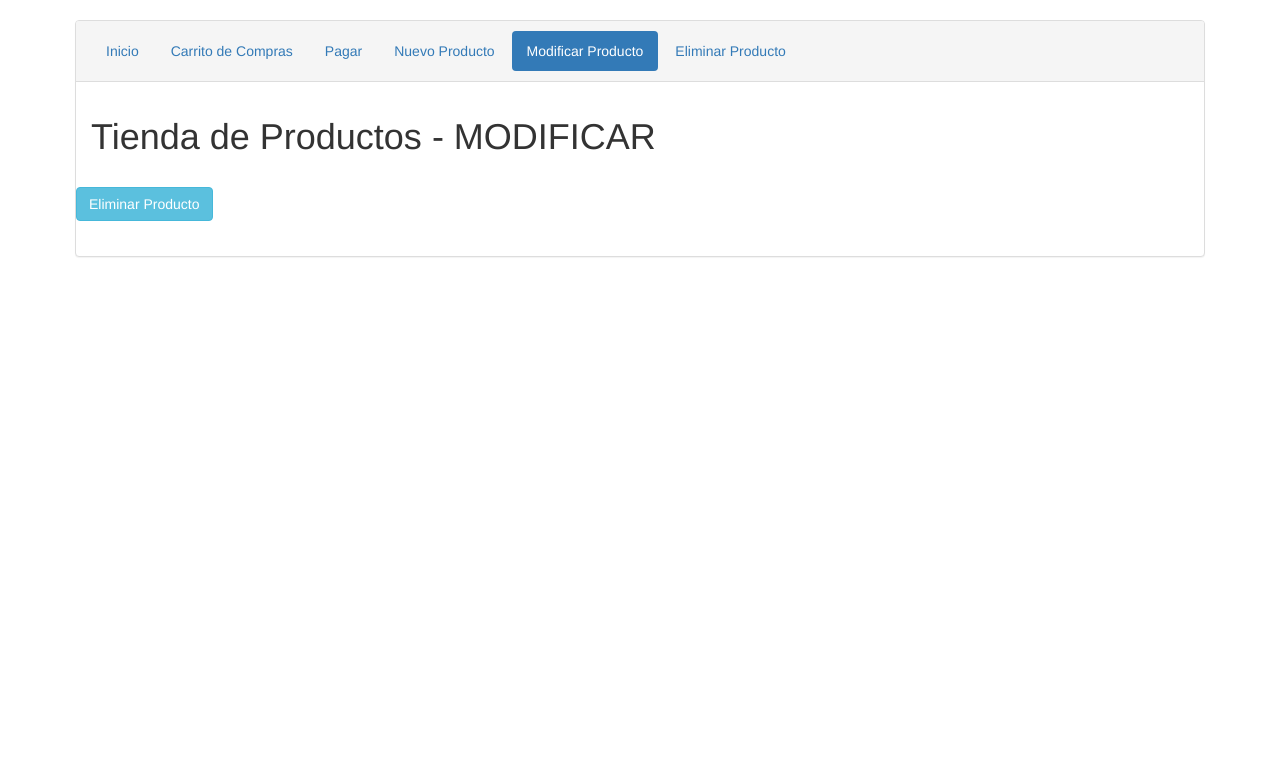
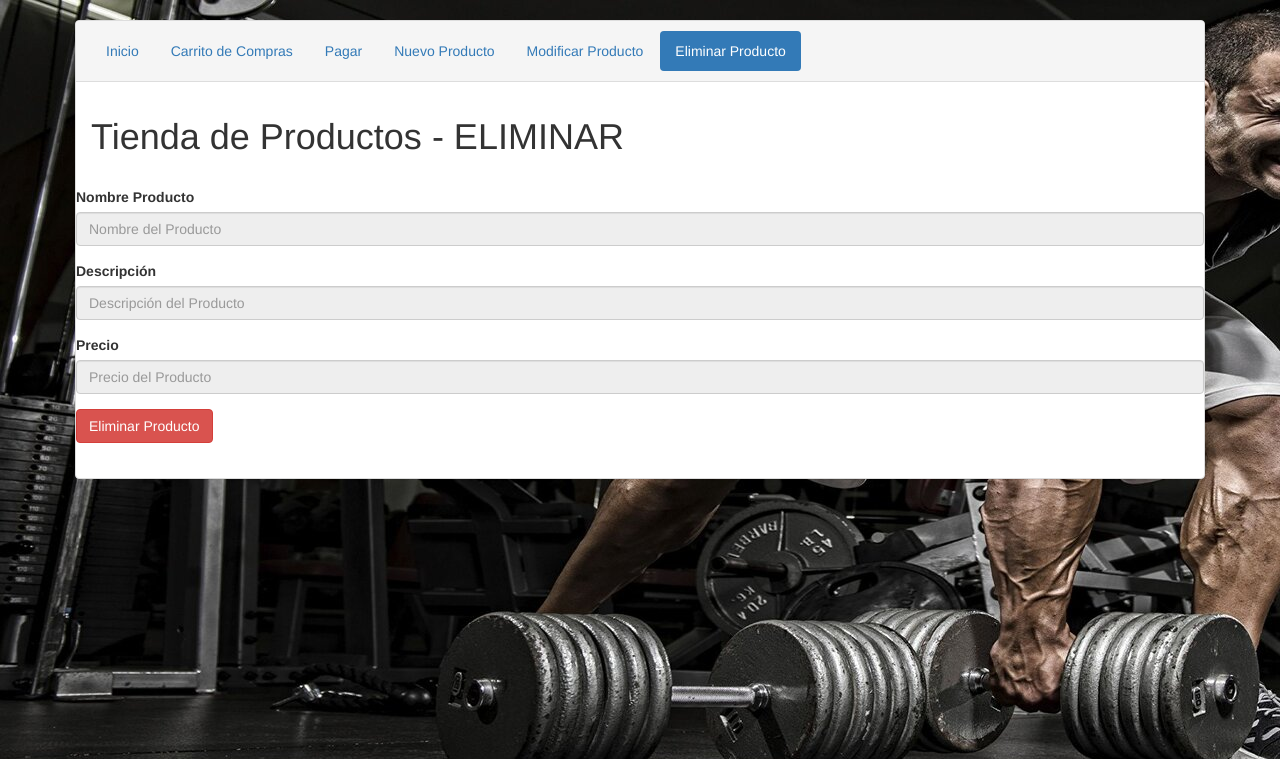
Before and after one commit to phantomdancer76/Proyecto-IAW, a PHP site: page /olvidopass/carrito-master/EliminarUnProducto.php in a window 1280 px wide. Shown: the top 759 px of the page. Run offline with PHP 8.4, Linux system fonts and the light colour scheme; data that the repository does not hold is empty.

Commit message:
El de eliminar hecho
solo falta que funcione lo de los pagos

```diff
--- a/carrito-master/AccionCarta.php
+++ b/carrito-master/AccionCarta.php
@@ -1,7 +1,7 @@
 <?php
       //start session
       session_start();
-	  include "../olvidopass-master/user.php";
+	  include "../olvidopass-master/userAccount.php";
       include "../olvidopass-master/dbConfig.php";
       $email = $_SESSION['email'];
       $selectquery = "SELECT * FROM users WHERE email = '$email';";
@@ -55,9 +55,9 @@ if(isset($_REQUEST['action']) && !empty($_REQUEST['action'])){
     }elseif($_REQUEST['action'] == 'removeCartItem' && !empty($_REQUEST['id'])){
         $deleteItem = $cart->remove($_REQUEST['id']);
         header("Location: VerCarta.php");
-    }elseif($_REQUEST['action'] == 'placeOrder' && $cart->total_items() > 0 && !empty($_SESSION['sessCustomerID'])){
+    }elseif($_REQUEST['action'] == 'placeOrder' && $cart->total_items() > 0 && !empty($_SESSION['id'])){
         // insert order details into database
-        $insertOrder = $db->query("INSERT INTO orden (customer_id, total_price, created, modified) VALUES ('".$row['id']."', '".$cart->total()."', '".date("Y-m-d H:i:s")."', '".date("Y-m-d H:i:s")."')");
+        $insertOrder = $db->query("INSERT INTO orden (customer_id, total_price, created, modified) VALUES ('".$_SESSION['id']."', '".$cart->total()."', '".date("Y-m-d H:i:s")."', '".date("Y-m-d H:i:s")."')");
 
         if($insertOrder){
             $orderID = $db->insert_id;
--- a/carrito-master/AgregarProducto.php
+++ b/carrito-master/AgregarProducto.php
@@ -21,6 +21,9 @@ include 'Configuracion.php';
             display: block;
             font-size: 22px;
         }
+        body{
+        background-image: url("../images/mamadisimo.jpg");
+    }
     </style>
 </head>
 </head>
--- a/carrito-master/EliminarUnProducto.php
+++ b/carrito-master/EliminarUnProducto.php
@@ -21,6 +21,9 @@ include 'Configuracion.php';
             display: block;
             font-size: 22px;
         }
+        body{
+        background-image: url("../images/mamadisimo.jpg");
+    }
     </style>
 </head>
 </head>
@@ -35,13 +38,13 @@ include 'Configuracion.php';
                     <li role="presentation"><a href="VerCarta.php">Carrito de Compras</a></li>
                     <li role="presentation"><a href="Pagos.php">Pagar</a></li>
                     <li role="presentation"><a href="AgregarProducto.php">Nuevo Producto</a></li>
-                    <li role="presentation" class="active"><a href="ModificarProducto.php">Modificar Producto</a></li>
-                    <li role="presentation"><a href="EliminarProducto.php">Eliminar Producto</a></li>
+                    <li role="presentation"><a href="ModificarProducto.php">Modificar Producto</a></li>
+                    <li role="presentation" class="active"><a href="EliminarProducto.php">Eliminar Producto</a></li>
                 </ul>
             </div>
 
             <div class="panel-body">
-                <h1>Tienda de Productos - MODIFICAR</h1>
+                <h1>Tienda de Productos - ELIMINAR</h1>
                 </br>
                     <?php
                         //start session
@@ -75,8 +78,20 @@ include 'Configuracion.php';
 
                 <!--<a href="VerCarta.php" class="cart-link" title="Ver Carta"><i class="glyphicon glyphicon-shopping-cart"></i></a>-->
                 <div id="products" class="row list-group">
-                    <form method="POST" action="CRUD.php">
-                <button type="submit" class="btn btn-info" name="delete">Eliminar Producto</button>
+                <form method="POST" action="CRUD.php">
+				<div class="form-group">
+					<label for="username">Nombre Producto</label>
+					<input type="text" name="nombre" placeholder="Nombre del Producto" readonly value= "<?php echo $nombre; ?>" class="form-control" required>
+				</div>
+				<div class="form-group">
+					<label>Descripción</label>
+					<input type="text" name="descripcion" placeholder="Descripción del Producto" readonly value= "<?php echo $descripcion; ?>"class="form-control" required>
+				</div>
+				<div class="form-group">
+					<label>Precio</label>
+					<input type="text" name="precio" placeholder="Precio del Producto" readonly value= "<?php echo $precio; ?>"class="form-control" required>
+				</div>
+                <button type="submit" class="btn btn-danger" name="delete">Eliminar Producto</button>
  			</form>
                 </div>
             </div>
--- a/carrito-master/ModificarProducto.php
+++ b/carrito-master/ModificarProducto.php
@@ -21,6 +21,9 @@ include 'Configuracion.php';
             display: block;
             font-size: 22px;
         }
+        body{
+        background-image: url("../images/mamadisimo.jpg");
+    }
     </style>
 </head>
 </head>
--- a/carrito-master/ModificarUnProducto.php
+++ b/carrito-master/ModificarUnProducto.php
@@ -21,6 +21,9 @@ include 'Configuracion.php';
             display: block;
             font-size: 22px;
         }
+        body{
+        background-image: url("../images/mamadisimo.jpg");
+    }
     </style>
 </head>
 </head>
--- a/carrito-master/OrdenExito.php
+++ b/carrito-master/OrdenExito.php
@@ -18,6 +18,9 @@ if (!isset($_REQUEST['id'])) {
     p {
       color: #34a853;
       font-size: 18px;
+    }
+    body{
+        background-image: url("../images/mamadisimo.jpg");
     }
   </style>
 </head>
--- a/carrito-master/VerCarta.php
+++ b/carrito-master/VerCarta.php
@@ -20,6 +20,9 @@ $cart = new Cart;
         input[type="number"] {
             width: 20%;
         }
+        body{
+        background-image: url("../images/mamadisimo.jpg");
+    }
     </style>
     <script>
         function updateCartItem(obj, id) {
--- a/carrito-master/admin/Configuracion.php
+++ b/carrito-master/admin/Configuracion.php
@@ -3,7 +3,7 @@
 $dbHost = 'localhost';
 $dbUsername = 'root';
 $dbPassword = '';
-$dbName = 'carrito';
+$dbName = 'logtest';
 
 //Create connection and select DB
 $db = new mysqli($dbHost, $dbUsername, $dbPassword, $dbName);
```
Also changed, not shown: carrito-master/CRUD.php (+4 -4 lines), carrito-master/EliminarProducto.php (+7 -4 lines), carrito-master/Pagos.php (+8 -5 lines).
